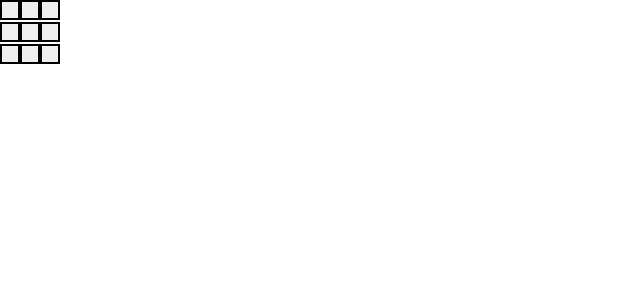
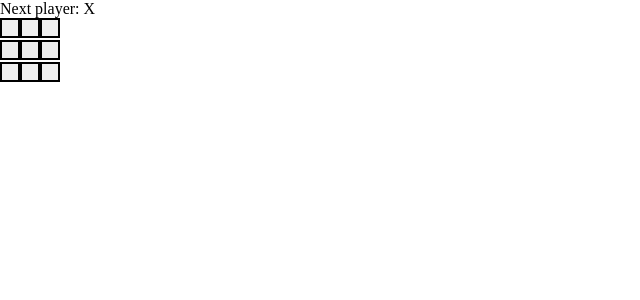
Before and after one commit to mattiamion91/react-tic-tac-toe, a React (Vite) app: page / in a window 1280 px wide. Shown: the top 300 px of the page, without its empty margins (0-640 px from the left). Built offline with nearby package versions, Linux system fonts and the light colour scheme.

Commit message:
feat: costante che stampa se ce un vincitore e se é il turno del prossimo giocatore

```diff
--- a/src/components/Board.jsx
+++ b/src/components/Board.jsx
@@ -10,9 +10,19 @@
     //imposto var di stato che gestisce se nel quadrato cé una x oppure una o (booleana)
     const [xIsNext, SetXIsnext] = useState(true)
 
+    const winner = calculateWinner(squares);
+    let status;
+    if (winner) {
+        status = "Winner: " + winner;
+    } else {
+        status = "Next player: " + (xIsNext ? "X" : "O");
+    }
+
     //funzione che gestisce il click
     function handleClick(i) {  //'i' funge sa segna posto
-        if (squares[i]) { //se la casella é gua occupata il return blocca la funzione e il codice che viene dopo non é eseguiti
+        if (squares[i] || calculateWinner(squares)) {
+            //se la casella é gua occupata il return blocca la funzione e il codice che viene dopo non é eseguiti
+            //oppure se la funzione calculatewineer ritorna un vincitore
 
             return;
         }
@@ -50,10 +60,11 @@
             }
         }
         return null;
-        //dopo avere ciclato tutte e 8 le combinazioni in nessuna si verifcano tytte e3 le condizioni contemporaneamnte
+        //dopo avere ciclato tutte e 8 le combinazioni in nessuna si verifcano tytte e3 le condizioni contemporaneamnte ritorna null
     }
     return (
         <>
+            <div className="status">{status}</div>
             <div className="board-row">
                 <Square value={squares[0]} onSquareClick={() => handleClick(0)} />
                 <Square value={squares[1]} onSquareClick={() => handleClick(1)} />
```
